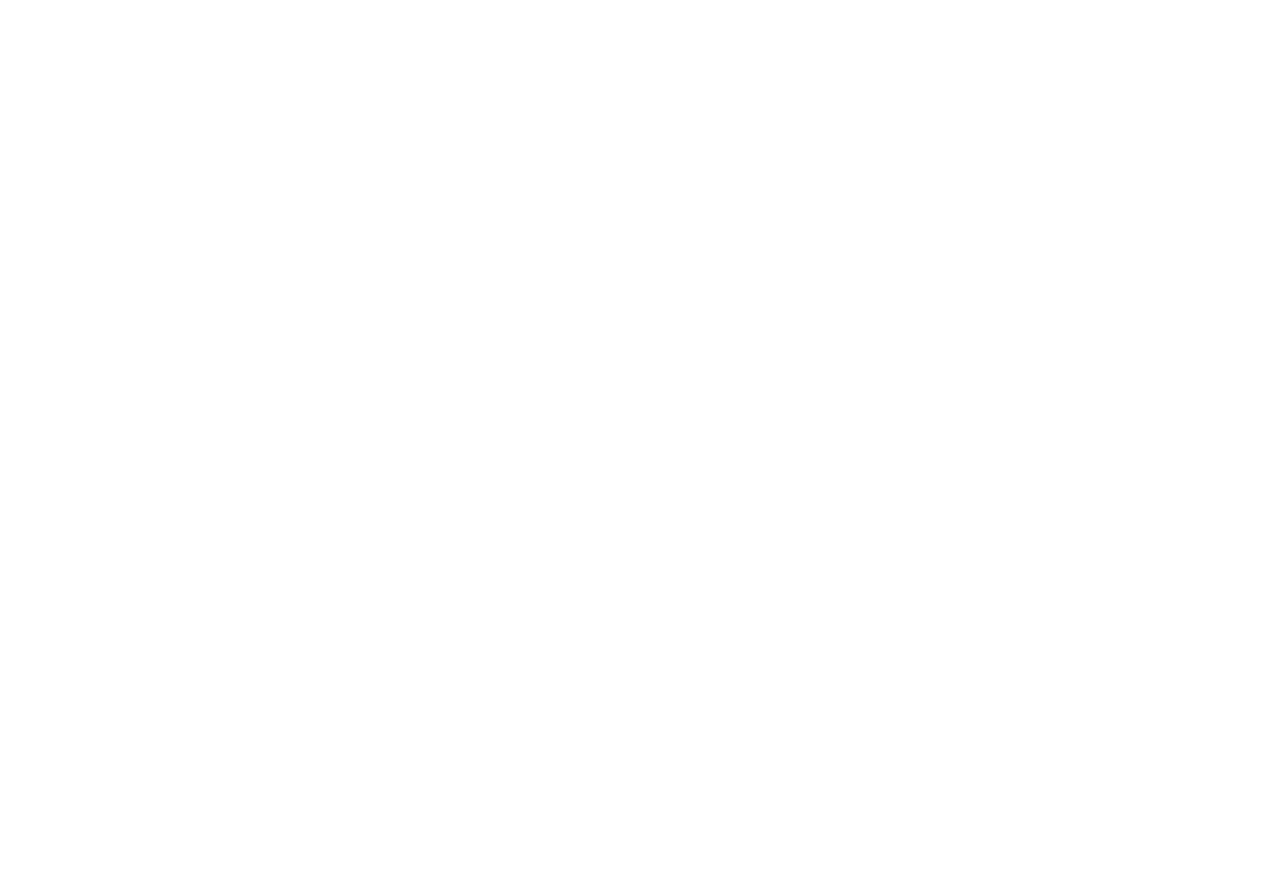
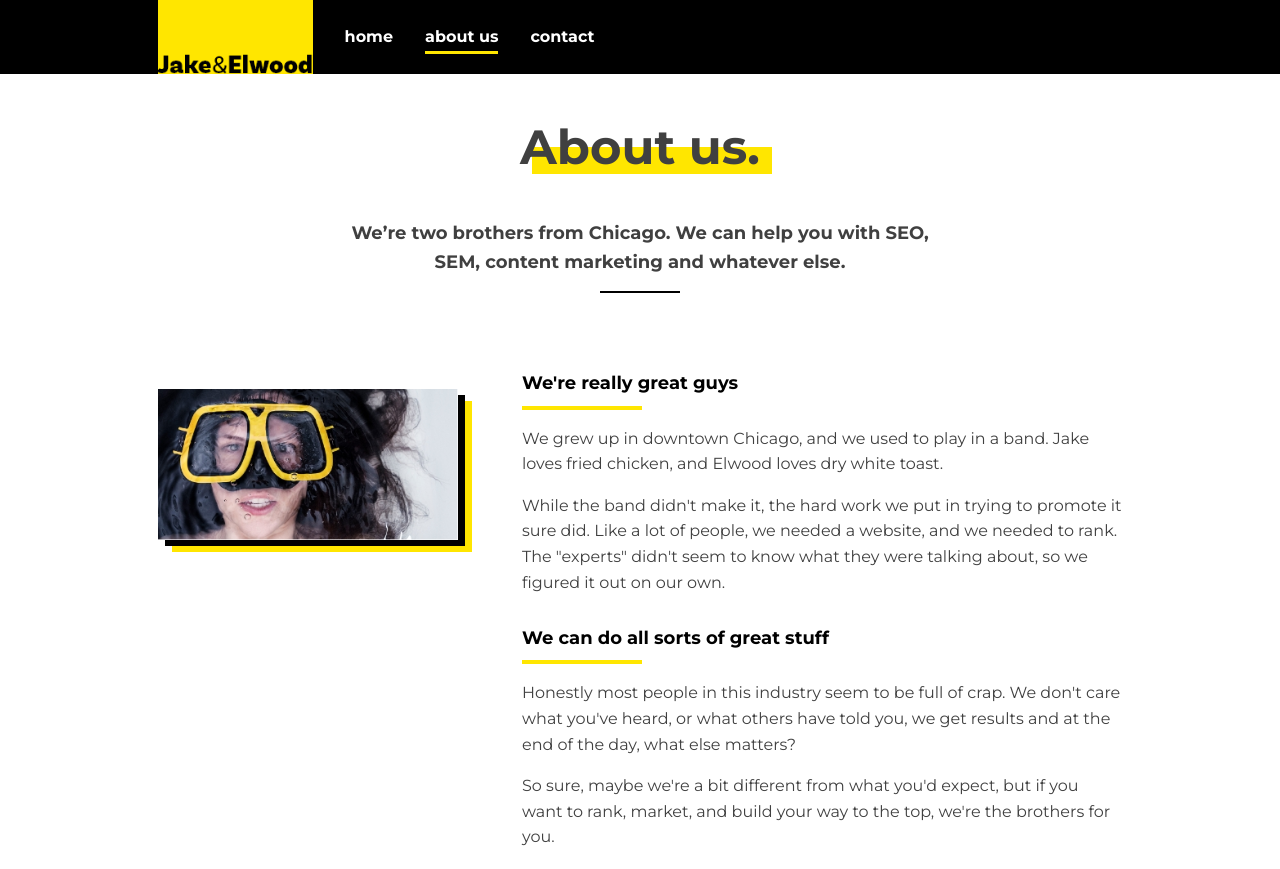
Before and after one commit to Matondo99/Jake-and-Elwood, a plain HTML site: page about.html in a window 1280 px wide. Shown: the top 869 px of the page. Before the commit the page ends 800 px from the top, so only its background shows below. Drawn offline with Linux system fonts and the light colour scheme.

Commit message:
Complete about.html page

```diff
--- a/about.html
+++ b/about.html
@@ -0,0 +1,66 @@
+<!DOCTYPE html>
+<html lang="en">
+<head>
+    <meta charset="UTF-8">
+    <meta http-equiv="X-UA-Compatible" content="IE=edge">
+    <meta name="viewport" content="width=device-width, initial-scale=1.0">
+    <title>Jake & Elwood</title>
+    <link href="#" rel="icon">
+    <link href="https://fonts.googleapis.com/css2?family=Montserrat:wght@400;700&display=swap" rel="stylesheet">
+    <link href="https://cdnjs.cloudflare.com/ajax/libs/font-awesome/5.15.4/css/all.min.css" rel="stylesheet">
+    <link href="css/style.css" rel="stylesheet">
+</head>
+<body>
+
+    <header class="header main-grid">
+        <div class="navi-bar">
+            <a class="logo-link" href="index.html"><img class="logo" src="img/logo.png" alt=""></a>
+            <nav class="navi">
+                <button aria-label="close navigation" class="close-btn">&#215;</button>
+                <ul class="navi-menu">
+                    <li class="navi-item"><a class="navi-link" href="index.html">home</a></li>
+                    <li class="navi-item"><a class="navi-link current-page" href="about.html">about us</a></li>
+                    <li class="navi-item"><a class="navi-link" href="#">contact</a></li>
+                </ul>
+            </nav>
+            <button aria-label="open navigation" class="open-btn">&#9776;</button>
+        </div> <!-- / navi-bar -->
+    </header>
+
+    <main class="about-main">
+        <section class="main-top main-grid">
+            <h1 class="top-title">About us.</h1>
+            <p class="top-subtitle">We’re two brothers from Chicago. We can help you with SEO, SEM, content marketing and whatever else.</p>
+        </section>
+
+        <section class="info main-grid">
+            <img class="framed-img" src="img/about-me.jpg" alt="A woman wearing swimming goggle under water">
+            <article class="info-arti">
+                <h2 class="info-subtitles">We're really great guys</h2>
+                <p class="info-text">We grew up in downtown Chicago, and we used to play in a band. Jake loves fried chicken, and Elwood loves dry white toast.</p>
+                <p class="info-text">While the band didn't make it, the hard work we put in trying to promote it sure did. Like a lot of people, we needed a website, and we needed to rank. The "experts" didn't seem to know what they were talking about, so we figured it out on our own.</p>
+            </article>
+            <article class="info-arti">
+                <h2 class="info-subtitles">We can do all sorts of great stuff</h2>
+                <p class="info-text">Honestly most people in this industry seem to be full of crap. We don't care what you've heard, or what others have told you, we get results and at the end of the day, what else matters?</p>
+                <p class="info-text">So sure, maybe we're a bit different from what you'd expect, but if you want to rank, market, and build your way to the top, we're the brothers for you.</p>
+            </article>
+        </section>
+    </main>
+
+    <footer class="footer main-grid">
+        <div class="footer-main">
+            <img class="logo" src="img/logo.png" alt="">
+            <p class="footer-text">Two brothers from Chicago that are just trying to pay back their debt by helping others with their SEO, SEM, and Content Marketing needs.</p>
+            <p class="footer-fineprint">© Jake&Elwood 2019</p>
+        </div>
+        <ul class="footer-social">
+            <li class="social-item"><a class="social-link" href="#"><i class="fab fa-facebook-square"></i></a></li>
+            <li class="social-item"><a class="social-link" href="#"><i class="fab fa-twitter"></i></a></li>
+            <li class="social-item"><a class="social-link" href="#"><i class="fab fa-instagram"></i></a></li>
+        </ul>
+    </footer>
+
+    <script src="script.js"></script>
+</body>
+</html>
--- a/css/style.css
+++ b/css/style.css
@@ -34,6 +34,10 @@ strong {
     font-weight: 700;
 }
 
+.framed-img {
+    box-shadow: 7px 6px #000, 14px 12px #FFE600;
+    margin: 2em auto 3em auto;
+}
 
 /* =============================================
 ================================================
@@ -80,9 +84,15 @@ Typography
     content: "";
     display: block;
     background-color: #FFE600;
-    width: 100%;
-    height: 3px;
+    width: 20%;
+    height: 4px;
+    margin-top: .5em;
 }
+
+.home-main .info-subtitles::after {
+    margin: .35em auto 0;
+}
+
 
 /* ============= Footer ======================= */
 
@@ -100,6 +110,46 @@ Typography
 .social-link:focus,
 .social-link:hover {
     color: rgba(0, 0, 0, 1);
+}
+
+/* ============= About ======================= */
+
+.top-title {
+    font-size: 3rem;
+    margin-bottom: .25em;
+}
+
+.top-title::after {
+    content: "";
+    display: block;
+    background-color: #FFE600;
+    height: .55em;
+    position: relative;
+    z-index: -10;
+    bottom: .7em;
+    left: .25em;
+}
+
+.top-subtitle {
+    font-size: 1.125rem;
+    font-weight: 700;
+    /* margin: 0 20% 1.125rem;
+    Save for @media */
+    margin: 0;
+}
+
+@media all and (min-width: 600px){
+    .top-subtitle {
+        margin: 0 20%;
+    }
+    .top-subtitle::after {
+        content: "";
+        display: block;
+        background-color: #000;
+        height: 2px;
+        width: 80px;
+        margin: .75em auto 0;
+    }
 }
 
 /* =============================================
@@ -260,7 +310,7 @@ General Layout
     .hero {
         padding: 10em 0 8em;
         background-position: center;
-}
+    }
 }
 
 /* ============= Info ======================= */
@@ -359,6 +409,33 @@ General Layout
     }
 }
 
+/* ============= About ======================= */
+
+.main-top {
+    text-align: center;
+    justify-items: center;
+}
+
+.main-top>* {
+    grid-column: 2 / -2;
+}
+
+.about-main .info-arti {
+    text-align: left;
+}
+
+@media all and (min-width: 600px){
+    .about-main .info-arti {
+        grid-column: 3 / span 2;
+        margin-left: 2em;
+    }
+    .framed-img {
+        grid-area: 1/2/3/3;
+        min-height: 120px;
+        object-position: left;
+    }
+}
+
 /* =============================================
 ================================================
 
```
Also changed, not shown: index.html (+2 -2 lines).
